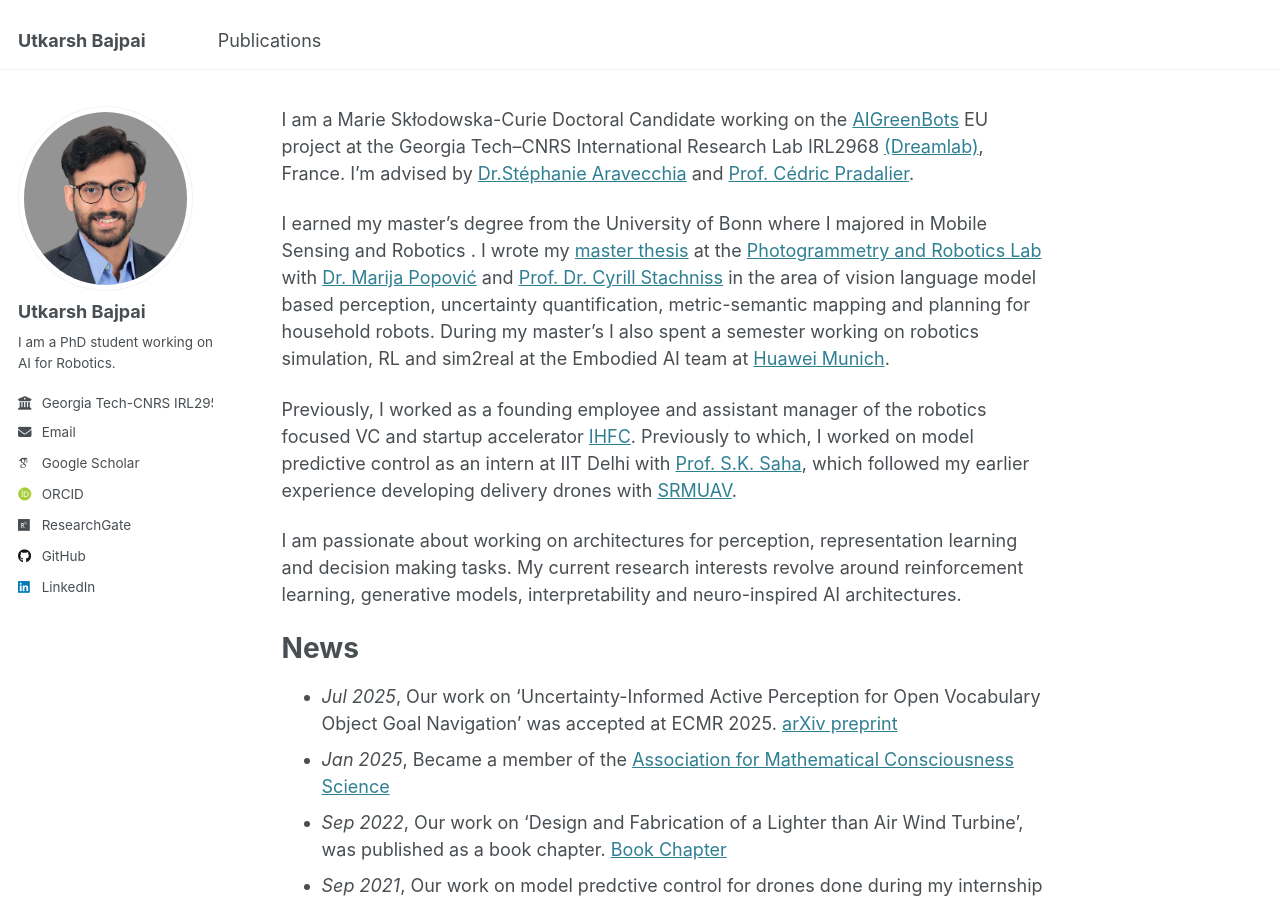
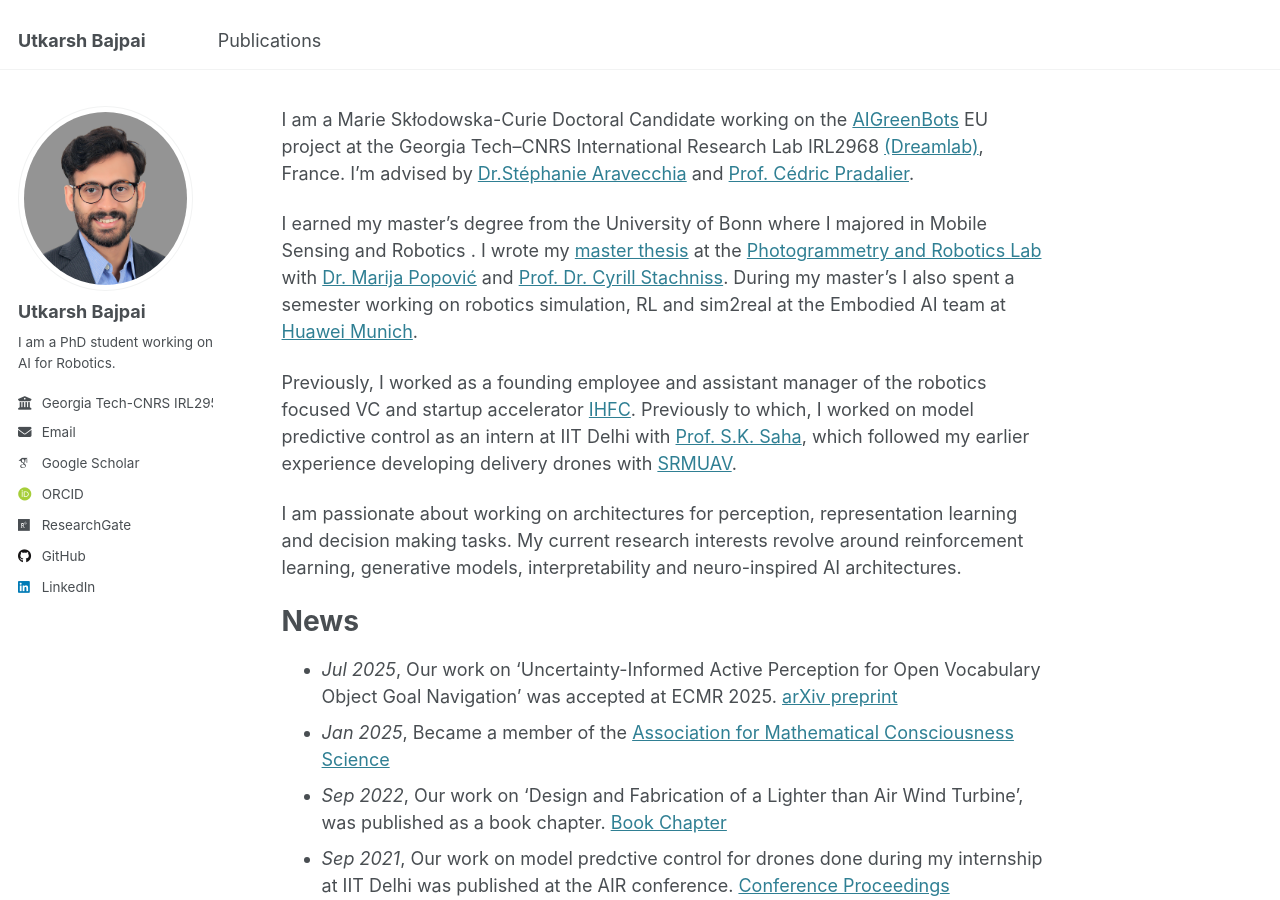
Before and after one commit to baj31415/baj31415.github.io, a Jekyll site: the page built from _pages/about.md, in a window 1280 px wide and 900 px high. Built offline with Jekyll 4.4.1, drawn with Linux system fonts in a browser that asks for light colours; some web fonts are replaced.

Commit message:
updated msc paragraph

```diff
--- a/_pages/about.md
+++ b/_pages/about.md
@@ -8,7 +8,7 @@
 ---
 I am a Marie Skłodowska-Curie Doctoral Candidate working on the [AIGreenBots](https://aigreenbots.eu) EU project at the Georgia Tech–CNRS International Research Lab IRL2968 [(Dreamlab)](https://dream.georgiatech-metz.fr), France. I'm advised by [Dr.Stéphanie Aravecchia](https://scholar.google.com/citations?user=tzDLDw8AAAAJ&hl=en) and [Prof. Cédric Pradalier](https://scholar.google.com/citations?user=4_1DZoYAAAAJ&hl=en).
 
-I earned my master's degree from the University of Bonn where I majored in Mobile Sensing and Robotics . I wrote my [master thesis](http://baj31415.github.io/files/2024bajpaimsc.pdf) at the [Photogrammetry and Robotics Lab](https://www.ipb.uni-bonn.de/index.html) with [Dr. Marija Popović](https://scholar.google.com/citations?hl=en&user=XON8iQoAAAAJ&view_op=list_works&sortby=pubdate) and [Prof. Dr. Cyrill Stachniss](https://scholar.google.com/citations?hl=en&user=8vib2lAAAAAJ&view_op=list_works&sortby=pubdate) in the area of vision language model based perception, uncertainty quantification, metric-semantic mapping and planning for household robots. During my master's I also spent a semester working on robotics simulation, RL and sim2real at the Embodied AI team at [Huawei Munich](https://huaweiresearchcentergermanyaustria.teamtailor.com/departments/intelligent-cloud-technologies-laboratory).
+I earned my master's degree from the University of Bonn where I majored in Mobile Sensing and Robotics . I wrote my [master thesis](http://baj31415.github.io/files/2024bajpaimsc.pdf) at the [Photogrammetry and Robotics Lab](https://www.ipb.uni-bonn.de/index.html) with [Dr. Marija Popović](https://scholar.google.com/citations?hl=en&user=XON8iQoAAAAJ&view_op=list_works&sortby=pubdate) and [Prof. Dr. Cyrill Stachniss](https://scholar.google.com/citations?hl=en&user=8vib2lAAAAAJ&view_op=list_works&sortby=pubdate). During my master's I also spent a semester working on robotics simulation, RL and sim2real at the Embodied AI team at [Huawei Munich](https://huaweiresearchcentergermanyaustria.teamtailor.com/departments/intelligent-cloud-technologies-laboratory).
 
 Previously, I worked as a founding employee and assistant manager of the robotics focused VC and startup accelerator [IHFC](https://www.ihfc.co.in/). Previously to which, I worked on model predictive control as an intern at IIT Delhi with [Prof. S.K. Saha](https://scholar.google.co.in/citations?hl=en&user=9Td4hFMAAAAJ&view_op=list_works&sortby=pubdate), which followed my earlier experience developing delivery drones with [SRMUAV](https://www.youtube.com/@srmuav3921).
 
```
